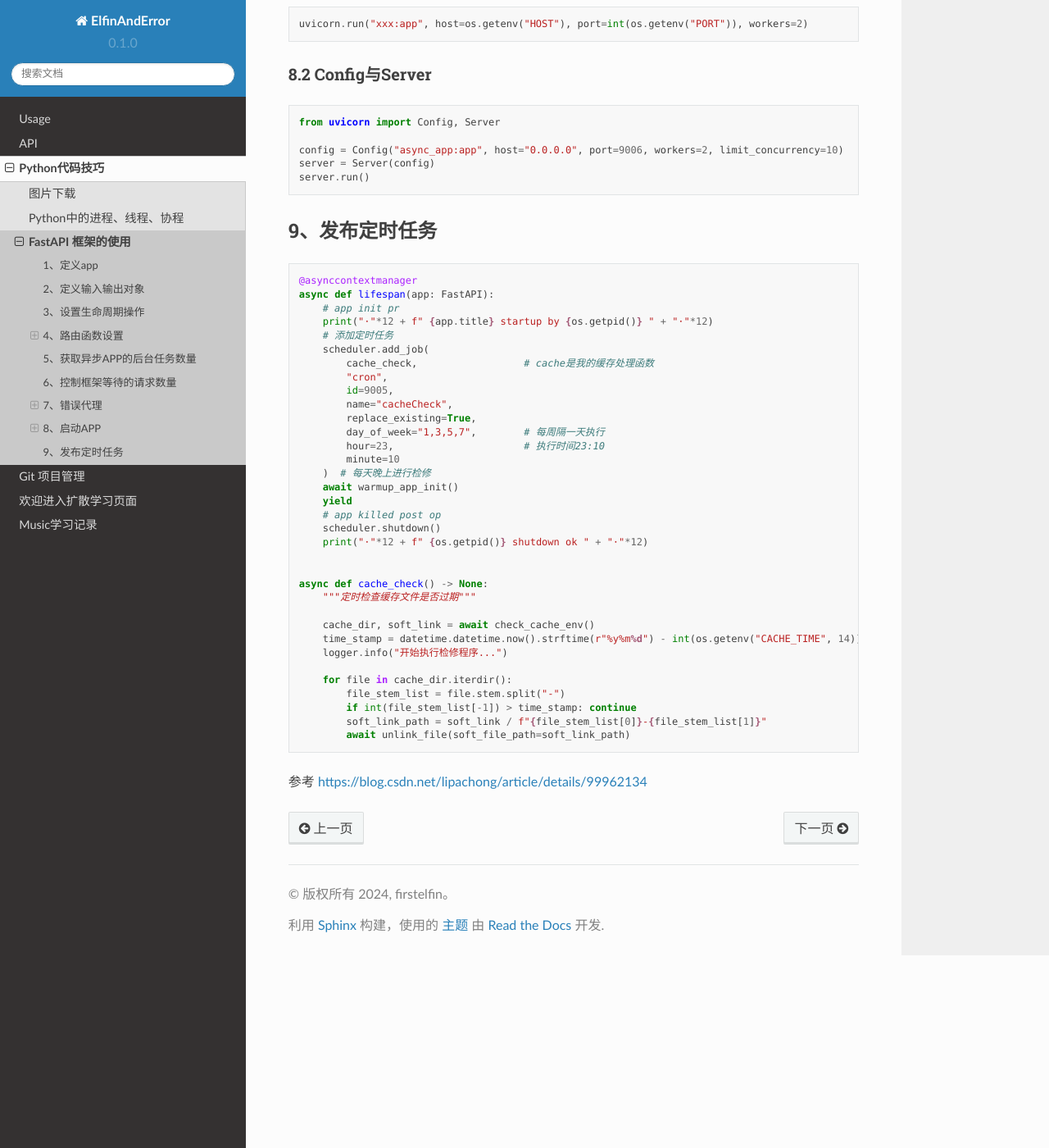
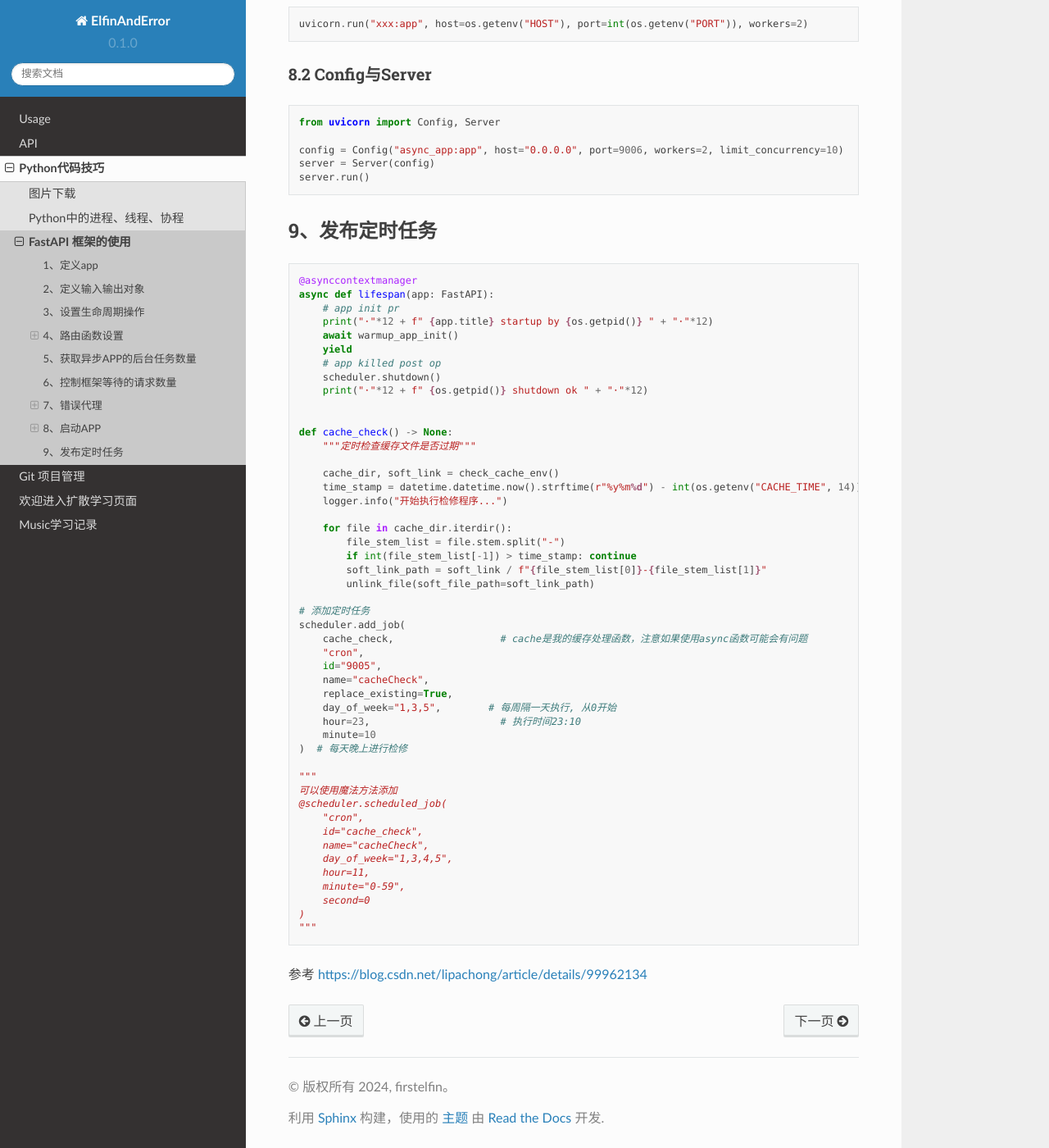
Before and after one commit to firstelfin/Book-ElfinAndError, a Sphinx documentation site: the page built from docs/source/pythonTrick/fastapi.md, in a window 1280 px wide and 1400 px high, scrolled down 2727 px. Shown: the whole window at 82% size. Built offline with Sphinx 7.4.7 and the Read the Docs theme 2.0.0, drawn with Linux system fonts in a browser that asks for light colours.

Commit message:
fastapi update add_job

````diff
--- a/docs/source/pythonTrick/fastapi.md
+++ b/docs/source/pythonTrick/fastapi.md
@@ -151,17 +151,6 @@ server.run()
 async def lifespan(app: FastAPI):
     # app init pr
     print("·"*12 + f" {app.title} startup by {os.getpid()} " + "·"*12)
-    # 添加定时任务
-    scheduler.add_job(
-        cache_check,                  # cache是我的缓存处理函数
-        "cron",
-        id=9005,
-        name="cacheCheck",
-        replace_existing=True,
-        day_of_week="1,3,5,7",        # 每周隔一天执行
-        hour=23,                      # 执行时间23:10
-        minute=10
-    )  # 每天晚上进行检修
     await warmup_app_init()
     yield
     # app killed post op
@@ -169,10 +158,10 @@ async def lifespan(app: FastAPI):
     print("·"*12 + f" {os.getpid()} shutdown ok " + "·"*12)
 
 
-async def cache_check() -> None:
+def cache_check() -> None:
     """定时检查缓存文件是否过期"""
 
-    cache_dir, soft_link = await check_cache_env()
+    cache_dir, soft_link = check_cache_env()
     time_stamp = datetime.datetime.now().strftime(r"%y%m%d") - int(os.getenv("CACHE_TIME", 14))
     logger.info("开始执行检修程序...")
 
@@ -180,7 +169,32 @@ async def cache_check() -> None:
         file_stem_list = file.stem.split("-")
         if int(file_stem_list[-1]) > time_stamp: continue
         soft_link_path = soft_link / f"{file_stem_list[0]}-{file_stem_list[1]}"
-        await unlink_file(soft_file_path=soft_link_path)
+        unlink_file(soft_file_path=soft_link_path)
+
+# 添加定时任务
+scheduler.add_job(
+    cache_check,                  # cache是我的缓存处理函数，注意如果使用async函数可能会有问题
+    "cron",
+    id="9005",
+    name="cacheCheck",
+    replace_existing=True,
+    day_of_week="1,3,5",        # 每周隔一天执行, 从0开始
+    hour=23,                      # 执行时间23:10
+    minute=10
+)  # 每天晚上进行检修
+
+"""
+可以使用魔法方法添加
+@scheduler.scheduled_job(
+    "cron",
+    id="cache_check",
+    name="cacheCheck",
+    day_of_week="1,3,4,5",
+    hour=11,
+    minute="0-59",
+    second=0
+)
+"""
 ```
 
 参考 [https://blog.csdn.net/lipachong/article/details/99962134](https://blog.csdn.net/lipachong/article/details/99962134)
````
